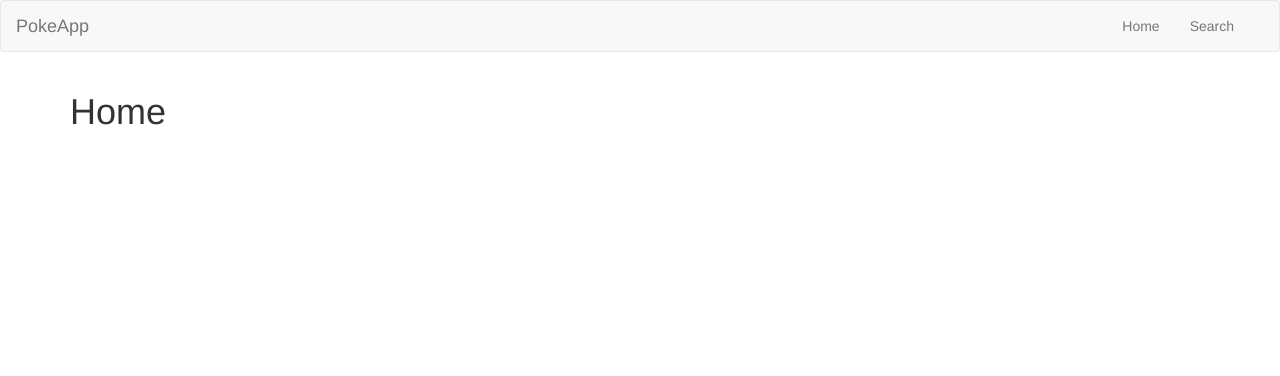
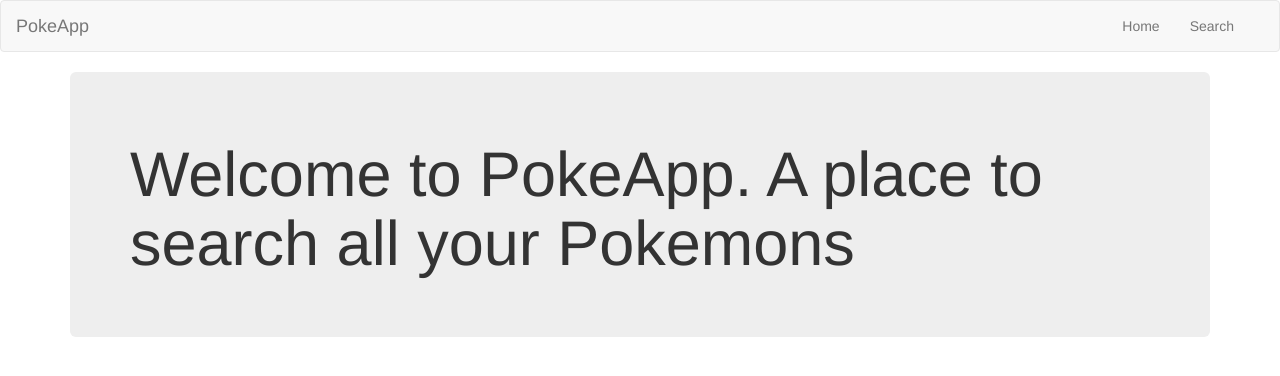
Before and after one commit to Dmehton/angular-project, a plain HTML site: page index.html in a window 1280 px wide. Drawn offline with nearby package versions, Linux system fonts and the light colour scheme; some packages are replaced by stand-ins of ours.

```diff
--- a/pages/home.html
+++ b/pages/home.html
@@ -1 +1,3 @@
-<h1>Home</h1>
+<div class="jumbotron">
+    <h1>Welcome to PokeApp. A place to search all your Pokemons</h1>
+</div>
```
